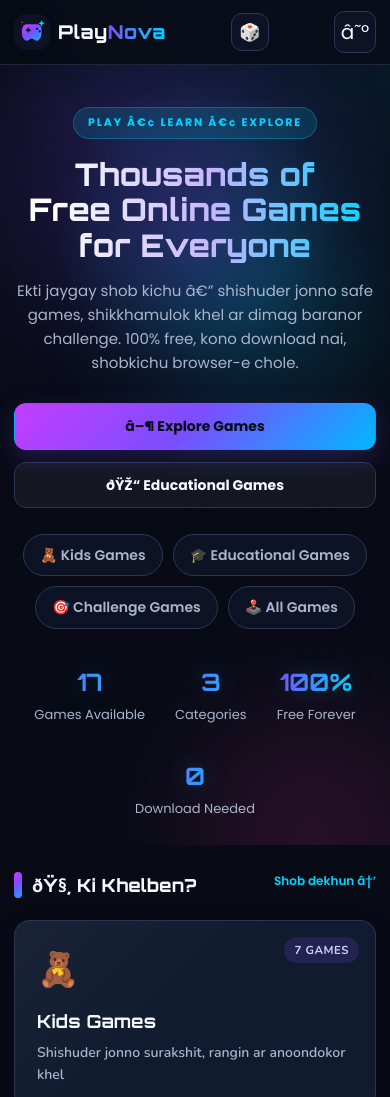
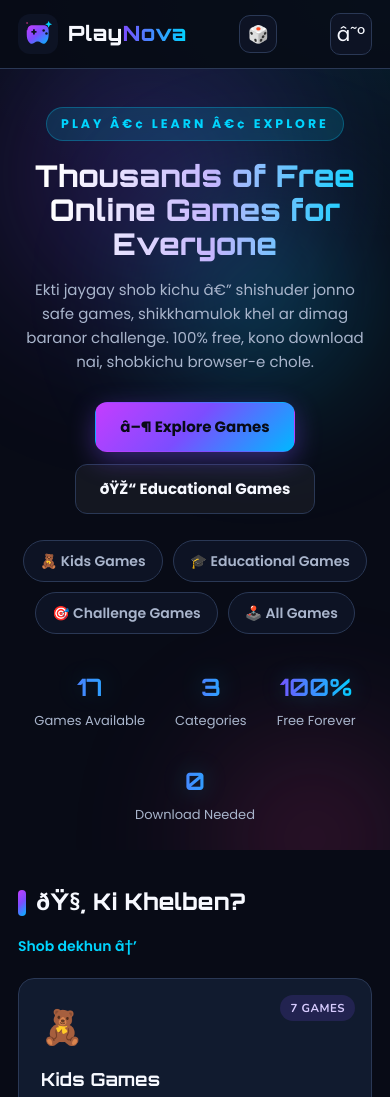
Before and after one commit to Khairul990/KhairPlay, a plain HTML site: page index.html in a window 390 px wide. Shown: the top 1097 px of the page. Drawn offline with nearby package versions, Linux system fonts and the light colour scheme.

Commit message:
Revert "PlayNova Premium UI/UX and Responsive Upgrade"

```diff
--- a/css/premium-ux.css
+++ /dev/null
@@ -1,86 +0,0 @@
-/* PlayNova Premium UX layer — additive overrides, safe to remove */
-:root {
-  --pn-glass: rgba(17, 27, 47, .76);
-  --pn-line: rgba(153, 176, 220, .18);
-  --pn-glow: 0 18px 55px rgba(0, 0, 0, .28);
-}
-::selection { background: rgba(124,77,255,.42); color: #fff; }
-body { overflow-x: clip; }
-.site-header { border-bottom-color: rgba(153,176,220,.16); box-shadow: 0 8px 32px rgba(0,0,0,.12); }
-.nav { min-height: 70px; }
-.logo { transition: transform .22s ease; }
-.logo:hover { transform: translateY(-1px); }
-.nav-search input, .search-box { min-height: 44px; }
-.nav-search input:focus-visible, .search-box:focus-visible, button:focus-visible, a:focus-visible {
-  outline: 2px solid var(--cyan); outline-offset: 3px;
-}
-.hero { position: relative; isolation: isolate; padding-top: clamp(48px, 7vw, 88px); }
-.hero::before {
-  content: ""; position: absolute; z-index: -1; width: min(72vw, 780px); height: 300px;
-  top: 12px; left: 50%; transform: translateX(-50%);
-  background: radial-gradient(ellipse, rgba(124,77,255,.16), rgba(0,213,255,.055) 48%, transparent 72%);
-  pointer-events: none;
-}
-.hero h1 { max-width: 980px; margin-inline: auto; text-wrap: balance; }
-.hero p { text-wrap: pretty; }
-.btn { min-height: 46px; justify-content: center; }
-.btn-primary { box-shadow: 0 8px 26px rgba(124,77,255,.22); }
-.btn-primary:hover { box-shadow: 0 12px 34px rgba(124,77,255,.34); }
-.section { padding-block: clamp(26px, 4vw, 48px); }
-.section-head { gap: 16px; }
-.section-head h2 { text-wrap: balance; }
-.game-grid, .cat-grid { align-items: stretch; }
-.game-card, .category-card, .cat-card {
-  position: relative; isolation: isolate; overflow: hidden;
-  border-color: var(--pn-line); box-shadow: 0 8px 28px rgba(0,0,0,.12);
-  transition: transform .22s ease, border-color .22s ease, box-shadow .22s ease;
-}
-.game-card::after, .category-card::after, .cat-card::after {
-  content: ""; position: absolute; inset: 0; z-index: -1; pointer-events: none;
-  background: linear-gradient(135deg, rgba(255,255,255,.035), transparent 48%);
-}
-.game-card:hover, .category-card:hover, .cat-card:hover {
-  transform: translateY(-5px); border-color: rgba(0,213,255,.42);
-  box-shadow: 0 16px 38px rgba(0,0,0,.25), 0 0 24px rgba(0,213,255,.06);
-}
-.game-card img, .game-thumb { transition: transform .35s ease, filter .35s ease; }
-.game-card:hover img, .game-card:hover .game-thumb { transform: scale(1.035); filter: saturate(1.12); }
-.filter-bar { gap: 10px; }
-.filter-btn { min-height: 40px; transition: .2s ease; }
-.filter-btn:hover { transform: translateY(-1px); }
-.search-box { width: 100%; max-width: 100%; border-radius: 14px; }
-.content-card, .ad-slot { border-color: var(--pn-line); }
-.site-footer { border-top: 1px solid var(--pn-line); }
-.site-footer a { transition: color .18s ease; }
-.site-footer a:hover { color: var(--cyan); }
-[hidden] { display: none !important; }
-@media (min-width: 1100px) {
-  .container { padding-inline: 24px; }
-  .game-grid { gap: 22px; }
-}
-@media (max-width: 760px) {
-  .nav { height: auto; min-height: 64px; padding-block: 10px; flex-wrap: wrap; }
-  .logo { font-size: 19px; gap: 8px; }
-  .logo img.logo-icon { width: 36px; height: 36px; }
-  .nav-search { order: 3; flex: 1 0 100%; max-width: none; }
-  .nav-links { max-width: 100%; }
-  .hero { padding-top: 42px; }
-  .hero .hero-kicker { letter-spacing: 1.8px; font-size: 11px; }
-  .hero-actions .btn { flex: 1 1 180px; }
-  .section-head { align-items: flex-start; }
-  .section-head a { white-space: nowrap; }
-  .filter-bar { display: flex; overflow-x: auto; padding: 4px 2px 10px; scrollbar-width: thin; }
-  .filter-btn { flex: 0 0 auto; }
-  .game-grid { grid-template-columns: repeat(2, minmax(0, 1fr)); gap: 12px; }
-}
-@media (max-width: 420px) {
-  .container { padding-inline: 14px; }
-  .hero h1 { font-size: clamp(27px, 8vw, 34px); }
-  .game-grid { gap: 10px; }
-  .section-head h2 { font-size: 18px; }
-  .section-head a { font-size: 12px; }
-  .btn { padding: 11px 15px; font-size: 14px; }
-}
-@media (prefers-reduced-motion: reduce) {
-  *, *::before, *::after { scroll-behavior: auto !important; animation-duration: .01ms !important; animation-iteration-count: 1 !important; transition-duration: .01ms !important; }
-}
--- a/index.html
+++ b/index.html
@@ -18,7 +18,6 @@
   <link rel="preconnect" href="https://fonts.gstatic.com" crossorigin>
   <link href="https://fonts.googleapis.com/css2?family=Orbitron:wght@700;800&family=Poppins:wght@400;500;600;700&family=Nunito:wght@600;700&display=swap" rel="stylesheet">
   <link rel="stylesheet" href="css/style.css">
-  <link rel="stylesheet" href="css/premium-ux.css">
   <script type="application/ld+json">
   {
     "@context": "https://schema.org",
```
Also changed, not shown: 404.html (+0 -1 lines), pages/about.html (+0 -1 lines), pages/contact.html (+0 -1 lines), pages/games.html (+0 -1 lines), pages/play.html (+0 -1 lines), pages/privacy.html (+0 -1 lines), pages/terms.html (+0 -1 lines).
